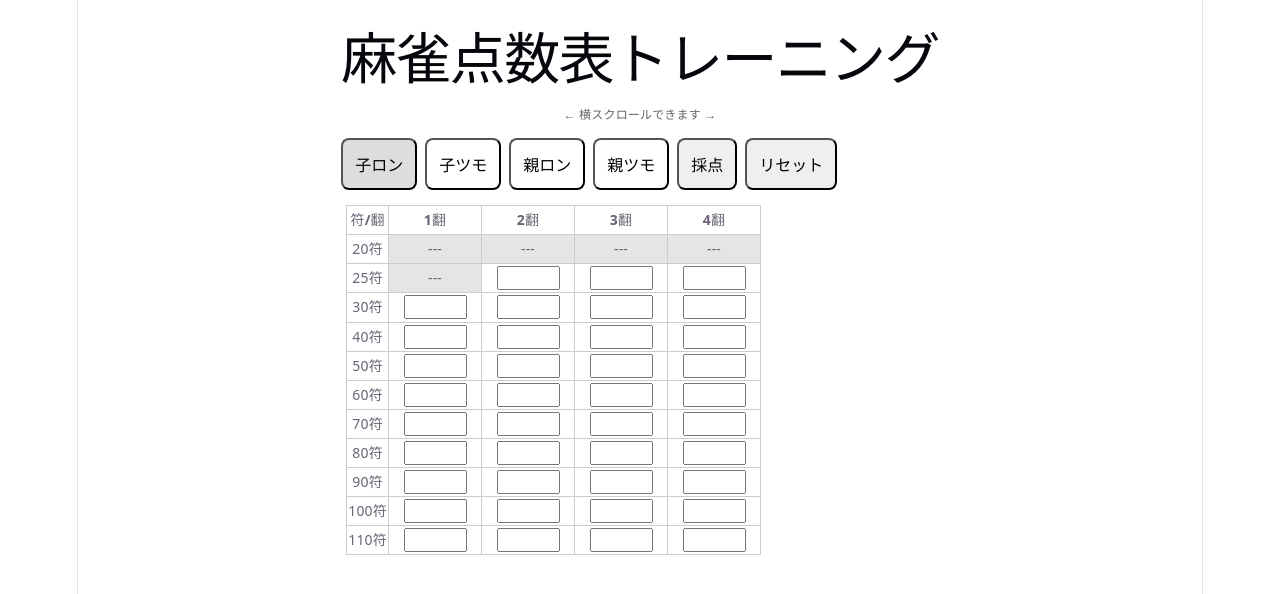
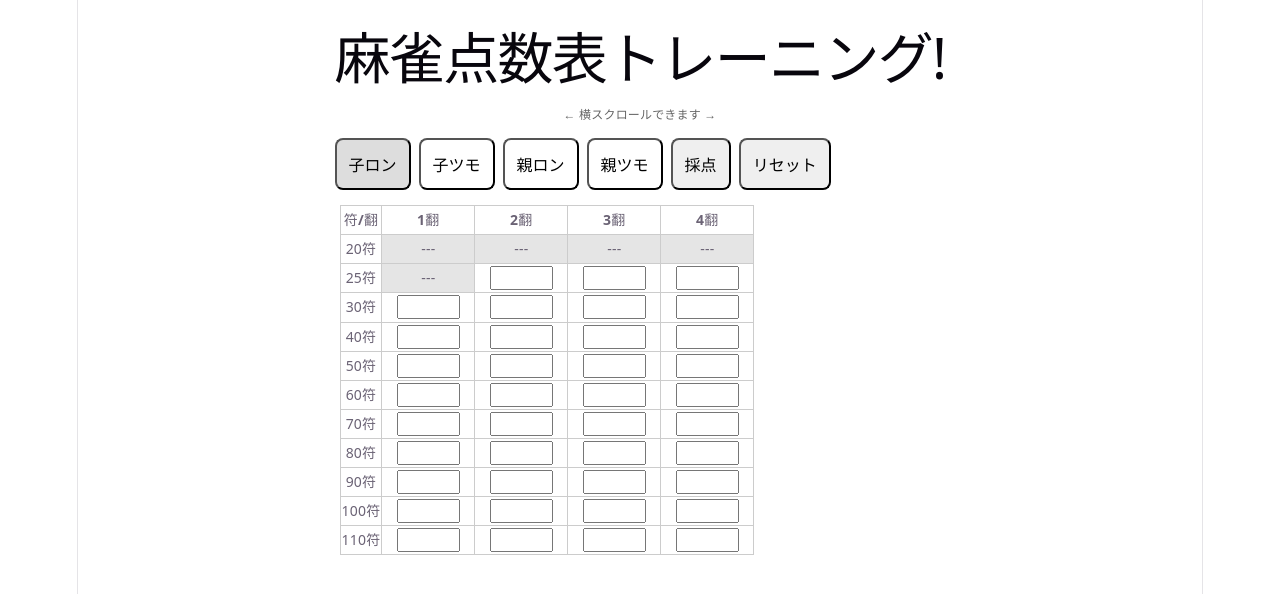
Before and after one commit to apollo-hashimoto/mahjong-score-trainer, a React (Vite) app: page / in a window 1280 px wide. Shown: the top 594 px of the page. Built offline with nearby package versions, Linux system fonts and the light colour scheme.

Commit message:
スマホ表示調整テスト

```diff
--- a/src/App.jsx
+++ b/src/App.jsx
@@ -168,7 +168,7 @@ margin:"0 auto"
 >
 
 <h1>
-麻雀点数表トレーニング
+麻雀点数表トレーニング!
 </h1>
 
 <div
```
